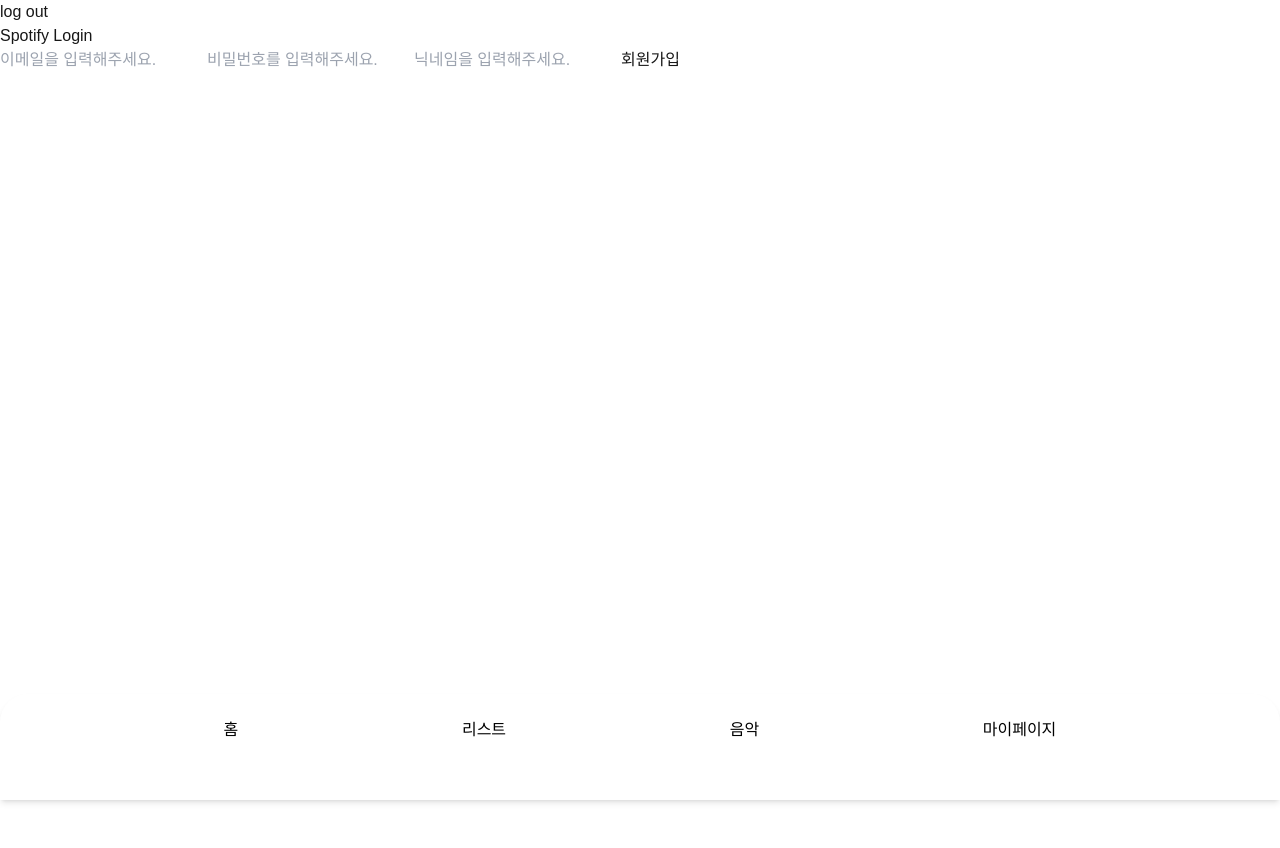
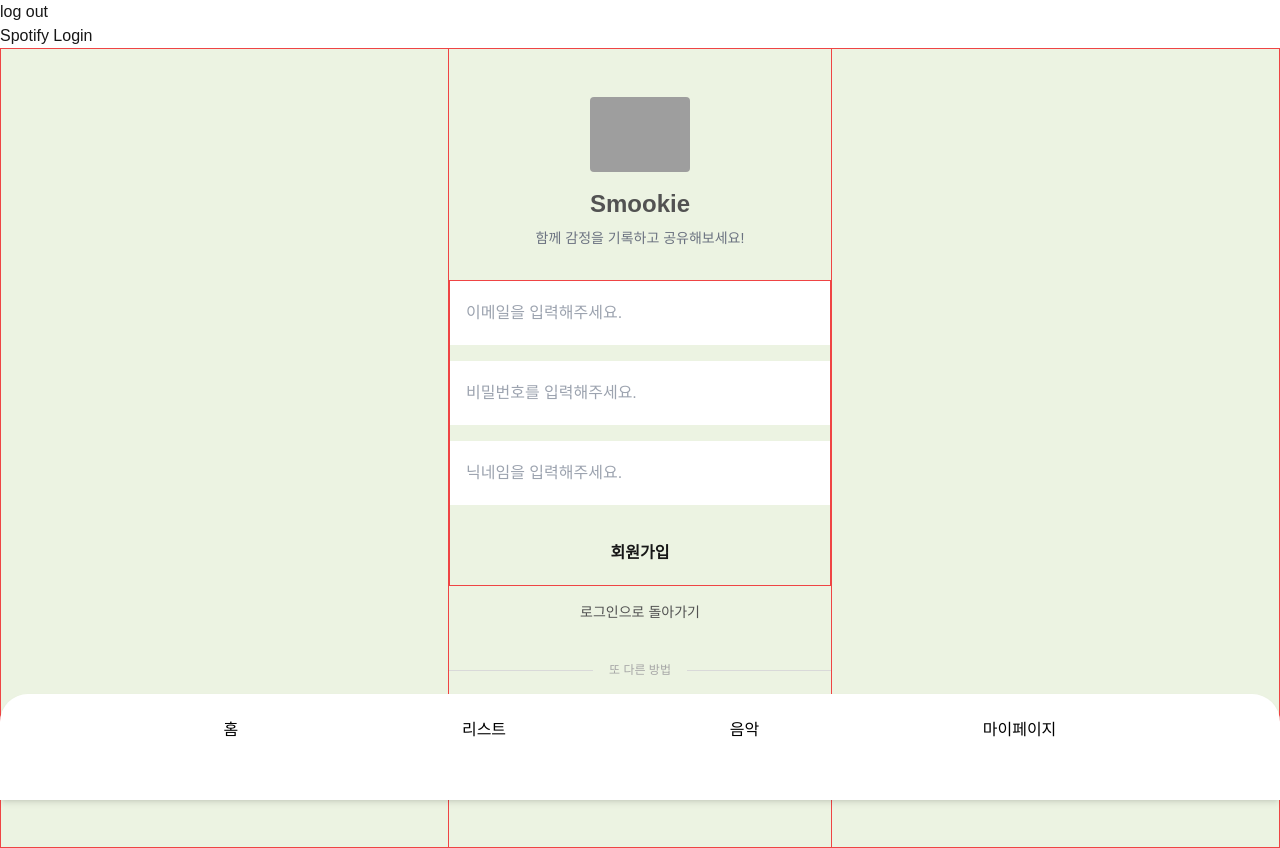
Before and after one commit to fourkie/fourkie, a Next.js app: page /sign-up in a window 1280 px wide. Before the commit the page ends 800 px from the top, so only its background shows below. Built offline with nearby package versions, Linux system fonts and the light colour scheme; grey boxes are pictures that could not be loaded.

Commit message:
style: 로그인/회원가입 페이지 UI 1차 시안

```diff
--- a/src/app/page.tsx
+++ b/src/app/page.tsx
@@ -6,7 +6,7 @@ import { redirect } from "next/navigation";
 const HomePage = async () => {
   const userId: string | undefined = await getUserId();
   const nickname: string | undefined = await getUserNickname();
-  if (!userId || !nickname) {
+  if (!userId) {
     redirect("/sign-in");
   }
   return (
--- a/src/app/sign-in/_components/sign-in-form.tsx
+++ b/src/app/sign-in/_components/sign-in-form.tsx
@@ -1,6 +1,7 @@
 "use client";
 
 import { FormData } from "@/app/sign-up/type";
+import EMOTION_COOKIE_IMAGE_URL from "@/constants/emotions-url.constant";
 import { FORM_MESSAGE } from "@/constants/form-message.constant";
 import {
   EMAIL_VALIDATION,
@@ -8,6 +9,7 @@ import {
 } from "@/constants/validations.constant";
 import { useSignInMutation } from "@/hooks/mutations/auth-mutation";
 import Button from "@/ui/common/button.common";
+import EmotionImage from "@/ui/common/emotion-image.common";
 import Input from "@/ui/common/input.common";
 import { useRouter } from "next/navigation";
 import { useEffect } from "react";
@@ -35,7 +37,19 @@ const SignInForm = () => {
   };
 
   return (
-    <form onSubmit={handleSubmit(onSubmit)}>
+    <div className="border border-red-500 w-full h-screen flex flex-col justify-center items-center bg-primary-50">
+      <div className="border border-red-500 w-96 min-h-screen flex flex-col justify-start items-center py-20">
+        <EmotionImage src={EMOTION_COOKIE_IMAGE_URL.JOY} size="l" />
+
+        <h1 className="text-2xl font-bold text-gray-6 mt-4 mb-2">Smookie</h1>
+        <p className="text-sm text-gray-500 mb-8">
+          하루의 끝, 마음을 조용히 들여다보고 싶을 때
+        </p>
+
+        <form
+          onSubmit={handleSubmit(onSubmit)}
+          className="border border-red-500 w-full flex flex-col space-y-4"
+        >
           <Input
             {...register("email", EMAIL_VALIDATION)}
             type="email"
@@ -52,6 +66,21 @@ const SignInForm = () => {
             로그인
           </Button>
         </form>
+
+        <button
+          onClick={() => router.push("/sign-up")}
+          className="mt-4 text-sm text-gray-6"
+        >
+          회원가입
+        </button>
+
+        <div className="flex items-center justify-center w-full max-w-sm mt-10">
+          <div className="flex-1 border-t border-gray-1" />
+          <p className="mx-4 text-xs text-gray-3">간편 로그인</p>
+          <div className="flex-1 border-t border-gray-1" />
+        </div>
+      </div>
+    </div>
   );
 };
 
--- a/src/app/sign-up/_components/sign-up-form.tsx
+++ b/src/app/sign-up/_components/sign-up-form.tsx
@@ -11,6 +11,10 @@ import {
 import { FORM_MESSAGE } from "@/constants/form-message.constant";
 import { useRouter } from "next/navigation";
 import { useEffect } from "react";
+import EmotionImage from "@/ui/common/emotion-image.common";
+import EMOTION_COOKIE_IMAGE_URL from "@/constants/emotions-url.constant";
+import Input from "@/ui/common/input.common";
+import Button from "@/ui/common/button.common";
 
 const SignUpForm = () => {
   const router = useRouter();
@@ -36,30 +40,56 @@ const SignUpForm = () => {
   };
 
   return (
-    <form onSubmit={handleSubmit(onSubmit)}>
-      <input
+    <div className="border border-red-500 w-full h-screen flex flex-col justify-center items-center bg-primary-50">
+      <div className="border border-red-500 w-96 min-h-screen flex flex-col justify-start items-center py-12">
+        <EmotionImage src={EMOTION_COOKIE_IMAGE_URL.JOY} size="l" />
+
+        <h1 className="text-2xl font-bold text-gray-6 mt-4 mb-2">Smookie</h1>
+        <p className="text-sm text-gray-500 mb-8">
+          함께 감정을 기록하고 공유해보세요!
+        </p>
+
+        <form
+          onSubmit={handleSubmit(onSubmit)}
+          className="border border-red-500 w-full flex flex-col space-y-4"
+        >
+          <Input
             {...register("email", EMAIL_VALIDATION)}
             type="email"
             placeholder={FORM_MESSAGE.EMAIL}
+            error={errors.email?.message}
           />
-      {errors.email && <span>{errors.email.message}</span>}
-
-      <input
+          <Input
             {...register("password", PASSWORD_VALIDATION)}
             type="password"
             placeholder={FORM_MESSAGE.PASSWORD}
+            error={errors.password?.message}
           />
-      {errors.password && <span>{errors.password.message}</span>}
-
-      <input
+          <Input
             {...register("nickname", NICKNAME_VALIDATION)}
             type="text"
             placeholder={FORM_MESSAGE.NICKNAME}
+            error={errors.nickname?.message}
           />
-      {errors.nickname && <span>{errors.nickname.message}</span>}
+          <Button type="submit" disabled={!isValid}>
+            회원가입
+          </Button>
+        </form>
 
-      <button disabled={!isValid}>회원가입</button>
-    </form>
+        <button
+          onClick={() => router.push("/sign-in")}
+          className="mt-4 text-sm text-gray-6"
+        >
+          로그인으로 돌아가기
+        </button>
+
+        <div className="flex items-center justify-center w-full max-w-sm mt-10">
+          <div className="flex-1 border-t border-gray-1" />
+          <p className="mx-4 text-xs text-gray-3">또 다른 방법</p>
+          <div className="flex-1 border-t border-gray-1" />
+        </div>
+      </div>
+    </div>
   );
 };
 
--- a/src/constants/emotion.constant.ts
+++ b/src/constants/emotion.constant.ts
@@ -1,6 +1,4 @@
-// 영어
-
-export const EMOTIONS = {
+export const EMOTION_COOKIES = {
   JOY: "Joy",
   EXCITED: "Fluffy",
   BUTTERFLY: "Butterra",
--- a/src/ui/common/button.common.tsx
+++ b/src/ui/common/button.common.tsx
@@ -10,7 +10,7 @@ const Button = ({
 }: ButtonProps) => {
   return (
     <button type={type} onClick={onClick} disabled={disabled}>
-      <div className="flex items-center">
+      <div className="w-full h-16 px-4 py-3 rounded-2xl bg-primary-400 text-gray-0 font-bold flex justify-center items-center">
         {icon && iconPosition === "left" && <>{icon}</>}
         {children}
         {icon && iconPosition === "right" && <>{icon}</>}
--- a/src/ui/common/emotion-image.common.tsx
+++ b/src/ui/common/emotion-image.common.tsx
@@ -1,5 +1,5 @@
-import { Img } from "@/types/img-component.type";
 import Image from "next/image";
+import { Img } from "../../types/img-component.type";
 
 /*
 사용법
--- a/src/ui/common/input.common.tsx
+++ b/src/ui/common/input.common.tsx
@@ -7,7 +7,11 @@ const Input = forwardRef<HTMLInputElement, InputProps>(
       <div className="flex flex-col items-center">
         {label && <label>{label}</label>}
 
-        <input ref={ref} {...props} />
+        <input
+          ref={ref}
+          {...props}
+          className="w-full h-16 px-4 py-3 rounded-2xl bg-white"
+        />
 
         {error && <span className="text-xs text-red-500">{error}</span>}
       </div>
--- a/tailwind.config.ts
+++ b/tailwind.config.ts
@@ -32,7 +32,7 @@ const config: Config = {
           800: "var(--color-secondary-800)",
         },
         pointColor: "var(--color-point)",
-        grey: {
+        gray: {
           0: "var(--color-grey-0)",
           1: "var(--color-grey-1)",
           2: "var(--color-grey-2)",
```
Also changed, not shown: 1 other file (tests, documents, lock files or other folders). Lines whose indentation alone changed are shown as unchanged.
